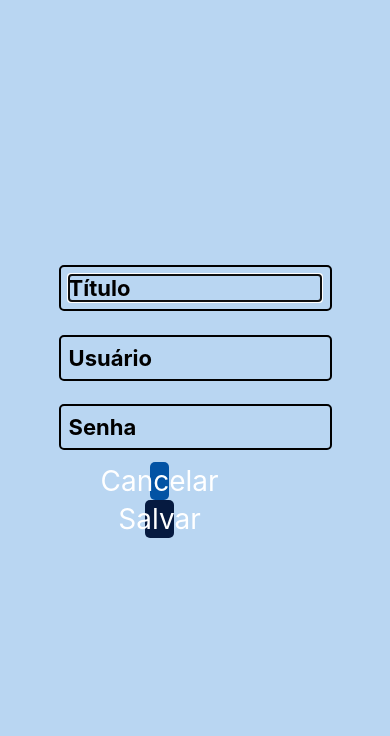
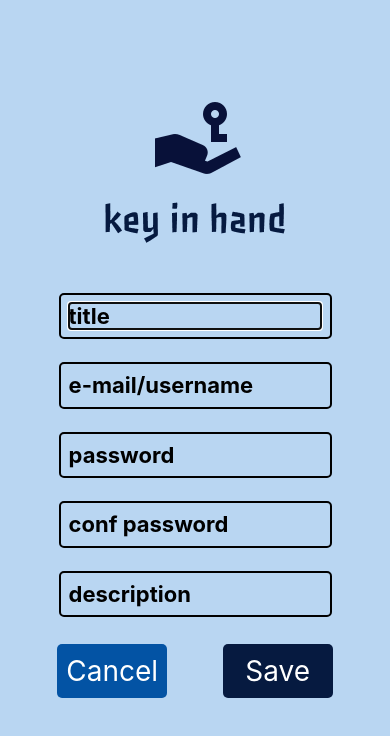
Before and after one commit to lusgaoliveira/key-in-hand, a React Native app: screen /NewKey in a window 390 px wide. Shown: the top 736 px of the page. Built offline with nearby package versions, Linux system fonts and the light colour scheme.

Commit message:
feat: add async storage save | fix: fix the button weight

```diff
--- a/src/components/buttons/button/index.tsx
+++ b/src/components/buttons/button/index.tsx
@@ -13,11 +13,8 @@ export default function Button({ title, className, style, ...rest }: ButtonProps
 
 
     return (
-        <View style={styles.container}>
-
-            <TouchableOpacity style={[styles[className], styles.button, style && style]} {...rest}>
-                <Text style={styles.text}>{title}</Text>
-            </TouchableOpacity>
-        </View>
+        <TouchableOpacity style={[styles[className], styles.button, style && style]} {...rest}>
+            <Text style={styles.text}>{title}</Text>
+        </TouchableOpacity>
     );
 }
--- a/src/components/buttons/button/styles.tsx
+++ b/src/components/buttons/button/styles.tsx
@@ -5,17 +5,8 @@ import { global } from "../../../styles/global";
 
 import { theme } from "../../../../theme";
 
-// Define os estilos usando StyleSheet.create
 const styles = StyleSheet.create({
-
-    container: {
-        width: '100%',
-        height: 'auto'
-    },
-
     button: {
-
-        padding: '4%',
         alignSelf: 'center',
         borderRadius: 5,
         alignItems: 'center',
--- a/src/screens/login/styles.tsx
+++ b/src/screens/login/styles.tsx
@@ -1,7 +1,5 @@
-import { StyleSheet, Dimensions } from "react-native";
+import { StyleSheet } from "react-native";
 import { theme } from "../../../theme";
-const { width, height } = Dimensions.get("window");
-
 
 export const styles = StyleSheet.create({
     keyboardAvoidingView: {
@@ -10,12 +8,11 @@ export const styles = StyleSheet.create({
         backgroundColor: theme.light.background,
     },
     container: {
+        flex: 1,
         alignItems: 'center',
         backgroundColor: theme.light.background,
         justifyContent: 'flex-start',
         width: '100%',
-
-
     },
     imgContainer: {
         alignContent: 'flex-start',
@@ -51,42 +48,33 @@ export const styles = StyleSheet.create({
         fontSize: 18,
         marginRight: '15%'
     },
-
     accountExistsContainter: {
-
         alignItems: 'center',
         width: '100%',
         justifyContent: 'flex-end',
-        paddingTop: '5%',
-
+        marginHorizontal: 10,
+        paddingVertical: 10
     },
     button: {
-
-        color: 'white',
-        marginTop: '15%',
+        width: '60%',
+        paddingVertical: 10,
+        marginHorizontal: 10,
+        marginVertical: '15%',
         marginBottom: 0,
     },
     textButton: {
         padding: 0,
         margin: 0,
-
     },
     accountCreateContainer: {
-
         alignItems: 'center',
         width: '100%',
         justifyContent: 'flex-end',
-
     },
-
     textAccountCreate: {
         fontSize: 18,
     },
-
     cont: {
-
         paddingBottom: '5%',
-
     }
-
 });
--- a/src/screens/newKey/index.tsx
+++ b/src/screens/newKey/index.tsx
@@ -1,60 +1,147 @@
-import { TextInput, View } from "react-native";
-import { global } from "../../styles/global";
+import { Image, KeyboardAvoidingView, Platform, SafeAreaView, ScrollView, TextInput, View } from "react-native";
 import { NativeStackNavigationProp } from "@react-navigation/native-stack";
-import { RoutesParams } from '../../navigation/routeParams'
+import { RoutesParams } from '../../navigation/routeParams';
 import { useNavigation } from "@react-navigation/native";
 import Input from "../../components/inputs/input";
 import { styles } from "./styles";
 import Button from "../../components/buttons/button";
-import { useEffect, useRef } from "react";
+import { useEffect, useRef, useState } from "react";
+import { saveKey } from "../../service/storage"; // Importe a função de salvamento
 
 type newTaskParamsList = NativeStackNavigationProp<RoutesParams, 'NewKey'>;
 
 export default function NewKeyScreen() {
     const navigate = useNavigation<newTaskParamsList>();
 
+    const [title, setTitle] = useState("");
+    const [username, setUsername] = useState("");
+    const [password, setPassword] = useState("");
+    const [confirmPassword, setConfirmPassword] = useState("");
+    const [description, setDescription] = useState("");
+
     const titleRef = useRef<TextInput>(null);
     const usernameRef = useRef<TextInput>(null);
     const passwordRef = useRef<TextInput>(null);
+    const confirmPasswordRef = useRef<TextInput>(null);
+    const descriptionRef = useRef<TextInput>(null);
 
     useEffect(() => {
-        // Foca no input assim que a tela é montada
         if (titleRef.current) {
             titleRef.current.focus();
         }
     }, []);
 
+    const handleSave = async () => {
+        if (password !== confirmPassword) {
+            alert("Passwords do not match!");
+            return;
+        }
+        const uniqueKey = Math.random().toString(36);
+
+        const newKey = {
+            id: uniqueKey,
+            title,
+            username,
+            password,
+            description,
+            createdAt: new Date().toISOString(),
+        };
+
+        try {
+            await saveKey(uniqueKey, newKey);
+            alert("Key saved successfully!");
+
+            setTitle("");
+            setUsername("");
+            setPassword("");
+            setConfirmPassword("");
+            setDescription("");
+
+            navigate.navigate("Home");
+        } catch (error) {
+            console.error("Error saving key:", error);
+            alert("Failed to save the key. Please try again.");
+        }
+    };
+
     return (
-        <View style={[styles.container]}>
+        <SafeAreaView style={styles.safeArea}>
+            <KeyboardAvoidingView
+                style={styles.keyboardAvoidingView}
+                behavior={Platform.OS === "ios" ? "padding" : "height"}
+                keyboardVerticalOffset={Platform.OS === "ios" ? 0 : -200}
+            >
+                <ScrollView
+                    contentContainerStyle={styles.scrollContent}
+                    bounces={false}
+                    keyboardShouldPersistTaps="handled"
+                >
+                    <View style={styles.container}>
+                        <View style={styles.imgContainer}>
+                            <Image source={require("../../assets/icon.png")} />
+                            <Image source={require("../../assets/Title.png")} />
+                        </View>
                         <View style={styles.inputsContainer}>
                             <Input
-                    placeholder="Título"
+                                placeholder="title"
+                                value={title}
+                                onChangeText={setTitle}
                                 returnKeyType="next"
                                 ref={titleRef}
                                 onSubmitEditing={() => usernameRef.current?.focus()}
                             />
                             <Input
-                    placeholder="Usuário"
+                                placeholder="e-mail/username"
+                                value={username}
+                                onChangeText={setUsername}
+                                returnKeyType="next"
                                 ref={usernameRef}
                                 onSubmitEditing={() => passwordRef.current?.focus()}
-                    returnKeyType="next"
                             />
                             <Input
-                    placeholder="Senha"
+                                placeholder="password"
+                                value={password}
+                                onChangeText={setPassword}
+                                secureTextEntry
+                                returnKeyType="next"
                                 ref={passwordRef}
+                                onSubmitEditing={() => confirmPasswordRef.current?.focus()}
+                            />
+                            <Input
+                                placeholder="conf password"
+                                value={confirmPassword}
+                                onChangeText={setConfirmPassword}
                                 secureTextEntry
+                                returnKeyType="next"
+                                ref={confirmPasswordRef}
+                                onSubmitEditing={() => descriptionRef.current?.focus()}
+                            />
+                            <Input
+                                placeholder="description"
+                                value={description}
+                                onChangeText={setDescription}
                                 returnKeyType="done"
+                                ref={descriptionRef}
                                 onSubmitEditing={() => navigate.navigate("Home")}
                             />
                         </View>
-            <View>
-                <View style={{ width: '40%' }}>
-                    <Button className="stepBack" title="Cancelar" onPress={() => navigate.navigate("Home")} />
-                </View>
-                <View style={{ width: '40%' }}>
-                    <Button className="moveForward" title="Salvar" onPress={() => navigate.navigate("Home")} />
+                        <View style={styles.optionalsContainer}>
+                            <Button
+                                style={styles.button}
+                                className="stepBack"
+                                title="Cancel"
+                                onPress={() => navigate.navigate("Home")}
+                            />
+                            <Button
+                                style={styles.button}
+                                className="moveForward"
+                                title="Save"
+                                onPress={handleSave}
+                            />
                         </View>
                     </View>
-        </View>
+                </ScrollView>
+            </KeyboardAvoidingView>
+        </SafeAreaView>
     );
 }
--- a/src/screens/newKey/styles.tsx
+++ b/src/screens/newKey/styles.tsx
@@ -1,5 +1,7 @@
 import { StyleSheet } from "react-native";
 import { theme } from "../../../theme";
+
+
 
 export const styles = StyleSheet.create({
     safeArea: {
@@ -11,29 +13,39 @@ export const styles = StyleSheet.create({
     },
     scrollContent: {
         flexGrow: 1,
-        backgroundColor: theme.light.background, // cobre toda a área de rolagem
+        backgroundColor: theme.light.background,
     },
     container: {
         flex: 1,
         alignItems: 'center',
         justifyContent: 'flex-start',
-        paddingTop: '50%',
-        paddingBottom: '10%',
+        paddingTop: '8%',
+        paddingBottom: '5%',
         backgroundColor: theme.light.background,
     },
-
+    imgContainer: {
+        alignItems: 'center',
+        paddingTop: '15%',
+        paddingBottom: '5%',
+    },
     inputsContainer: {
         width: '100%',
         alignItems: 'center',
         justifyContent: "flex-end",
-        paddingTop: '15%'
+
     },
     optionalsContainer: {
-        width: '100%',
-        alignItems: 'center',
-        padding: '5%',
+        width: '94%',
+        flexDirection: 'row',
+        justifyContent: 'space-evenly',
+        marginVertical: 15,
     },
     button: {
-        margin: '3%',
+        width: '30%',
+        paddingVertical: 10,
+        marginHorizontal: 10,
+        alignItems: 'center',
+        borderRadius: 5,
+
     },
 });
--- a/src/screens/register/styles.tsx
+++ b/src/screens/register/styles.tsx
@@ -36,5 +36,7 @@ export const styles = StyleSheet.create({
     },
     button: {
         margin: '3%',
+        paddingVertical: 10,
+        marginHorizontal: 10,
     },
 });
--- a/src/screens/resetPassword/styles.tsx
+++ b/src/screens/resetPassword/styles.tsx
@@ -36,5 +36,7 @@ export const styles = StyleSheet.create({
     },
     button: {
         margin: '3%',
+        paddingVertical: 10,
+        marginHorizontal: 10,
     },
 });
--- /dev/null
+++ b/src/service/storage.tsx
@@ -0,0 +1,13 @@
+import AsyncStorage from '@react-native-async-storage/async-storage';
+
+export const saveKey = async (key: string, data: object) => {
+    try {
+        const existingKeys = await AsyncStorage.getItem("@keys");
+        const keys = existingKeys ? JSON.parse(existingKeys) : {};
+        keys[key] = data; // Salvar o objeto com a chave única
+        await AsyncStorage.setItem("@keys", JSON.stringify(keys));
+    } catch (error) {
+        console.error("Error saving key to storage:", error);
+        throw error;
+    }
+};
```
Also changed, not shown: package.json (+7 -6 lines), 1 other file (tests, documents, lock files or other folders). Lines whose indentation alone changed are shown as unchanged.
